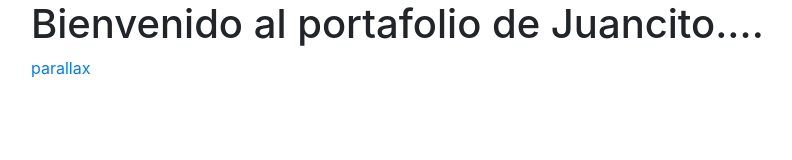
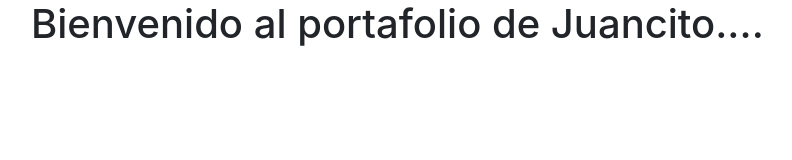
Before and after one commit to jckstro/Portafolio, a plain HTML site: page index.html in a window 1280 px wide. Shown: the whole page, without its empty margins (54-846 px from the left). Drawn offline with Linux system fonts and the light colour scheme; files that its build step writes are made by us from their sources; files whose address does not match are found by name.

Commit message:
otra prueba

```diff
--- a/index.html
+++ b/index.html
@@ -11,9 +11,9 @@
 
    <div class="container">
         <h1>Bienvenido al portafolio de Juancito....</h1>
-        <a href="Parallax/parallax.html"> parallax
+        <!-- <a href="Parallax/parallax.html"> parallax -->
 
-        </a>
+        <!-- </a> -->
 
 
 
```
